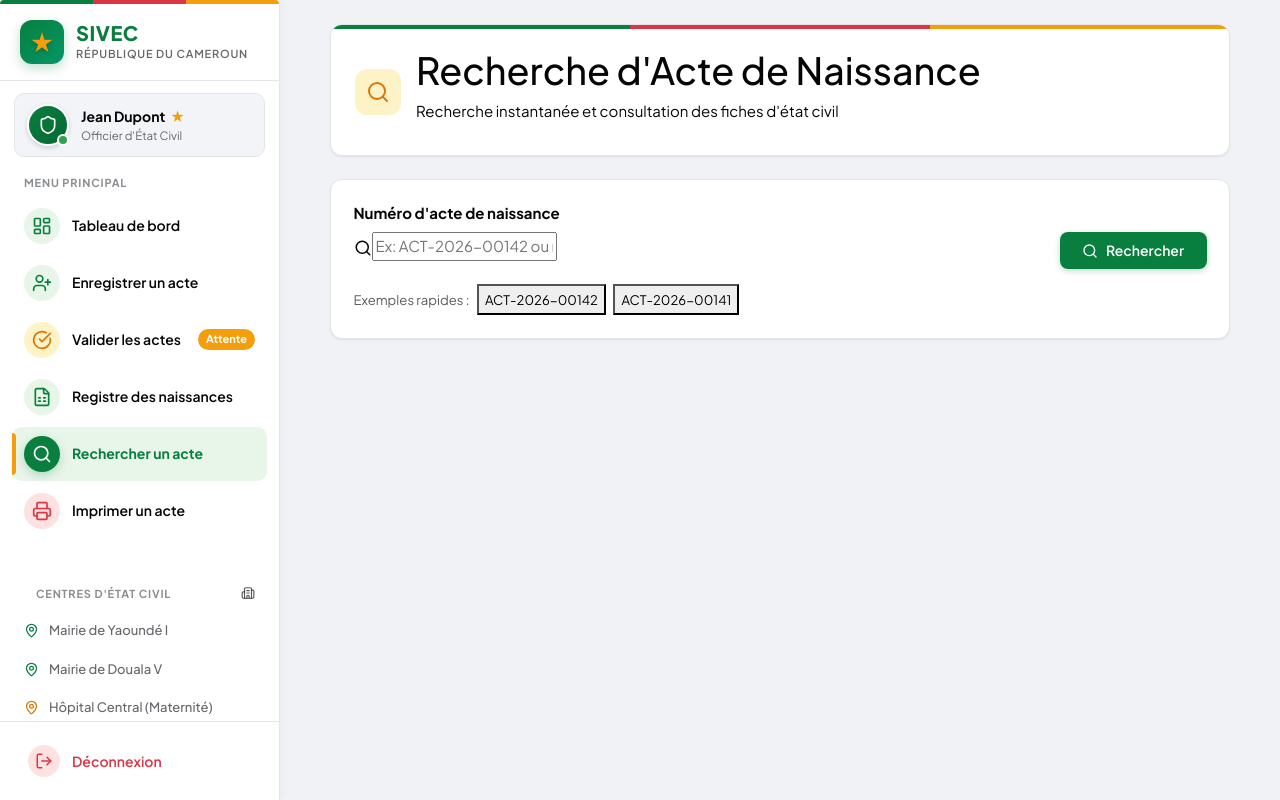
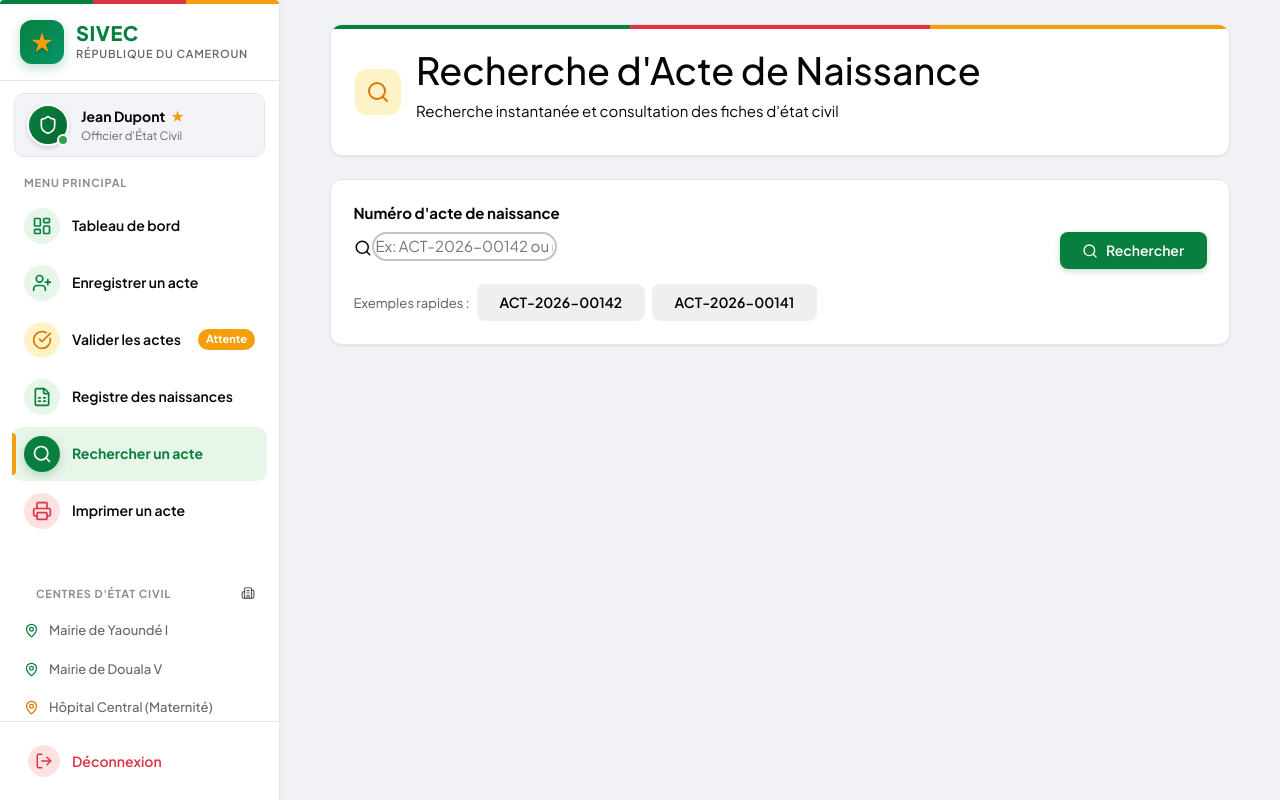
Before and after one commit to biloa2005/frontend-react--birth-api, a React (Vite) app: page /births/search in a window 1280 px wide. Built offline with nearby package versions, Linux system fonts and the light colour scheme.

Commit message:
boutton design

```diff
--- a/src/pages/births/SearchBirth.jsx
+++ b/src/pages/births/SearchBirth.jsx
@@ -159,7 +159,12 @@ const SearchBirth = () => {
               <Search size={18} className="fb-search-icon" />
               <input
                 type="text"
-                className="fb-search-input"
+                style={{
+                  border: "2px solid #bbc5cc",
+                  borderRadius: "15px",
+                }}
+                className="fb-search-input fb-gris"
+
                 placeholder="Ex: ACT-2026-00142 ou numéro d'enregistrement..."
                 value={actNumber}
                 onChange={(e) => setActNumber(e.target.value)}
@@ -167,6 +172,10 @@ const SearchBirth = () => {
               {actNumber && (
                 <button
                   type="button"
+                   style={{
+                  border: "2px solid #bbc5cc",
+                  borderRadius: "5px",
+                }}
                   className="fb-search-clear"
                   onClick={() => setActNumber("")}
                 >
@@ -200,16 +209,16 @@ const SearchBirth = () => {
           <small className="text-muted">Exemples rapides :</small>
           <button
             type="button"
-            className="fb-pill small py-1"
+            className="fb-btn fb-btn-gris px-4"
             onClick={() => {
               setActNumber("ACT-2026-00142");
             }}
           >
-            ACT-2026-00142
+            <span>ACT-2026-00142</span>
           </button>
           <button
             type="button"
-            className="fb-pill small py-1"
+            className="fb-btn fb-btn-gris px-4"
             onClick={() => {
               setActNumber("ACT-2026-00141");
             }}
--- a/src/pages/births/TableBirth.jsx
+++ b/src/pages/births/TableBirth.jsx
@@ -321,24 +321,29 @@ const BirthTable = () => {
           <div className="col-12 col-md-6">
             <div className="d-flex gap-2 justify-content-md-end flex-wrap">
               <button
-                className={`fb-pill ${statusFilter === "ALL" ? "active" : ""}`}
+
+                className={`fb-btn fb-btn-green px-4 ${statusFilter === "ALL" ? "active" : ""}`}
                 onClick={() => setStatusFilter("ALL")}
               >
-                Tous ({births.length || fallbackList.length})
+
+
+                Tous
+
+
               </button>
 
               <button
-                className={`fb-pill pill-filter-green ${
+                className={`fb-btn fb-btn-red px-4 ${
                   statusFilter === "APPROVED" ? "active" : ""
                 }`}
                 onClick={() => setStatusFilter("APPROVED")}
               >
-                <span className="fb-pill-dot dot-green"></span>
+                <span className="fb-pill-dot dot-yellow "></span>
                 Validés
               </button>
 
               <button
-                className={`fb-pill pill-filter-yellow ${
+                className={`fb-btn fb-btn-yellow px-4 ${
                   statusFilter === "PENDING" ? "active" : ""
                 }`}
                 onClick={() => setStatusFilter("PENDING")}
@@ -452,6 +457,7 @@ const BirthTable = () => {
                       <td>
                         {isApproved ? (
                           <span className="fb-badge fb-badge-green">
+
                             <CheckCircle2 size={12} />
                             Validé
                           </span>
--- a/src/pages/births/ValidateBirth.jsx
+++ b/src/pages/births/ValidateBirth.jsx
@@ -231,6 +231,10 @@ const ValidateBirth = () => {
                 <Search size={18} className="fb-search-icon" />
                 <input
                   type="text"
+                  style={{
+                    border: "2px solid #bbc5cc",
+                    borderRadius: "15px",
+                  }}
                   className="fb-search-input"
                   placeholder="Ex: ACT-2026-00142 ou ID numérique..."
                   value={identifier}
```
